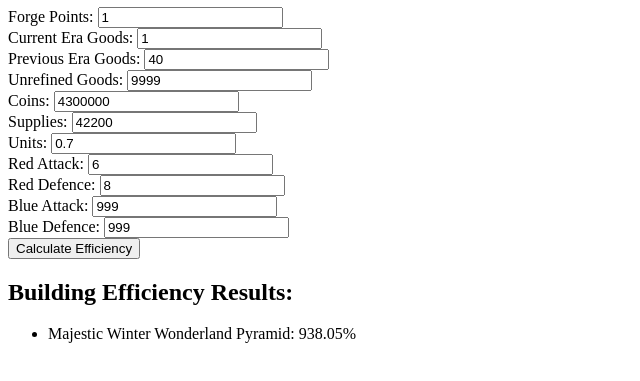
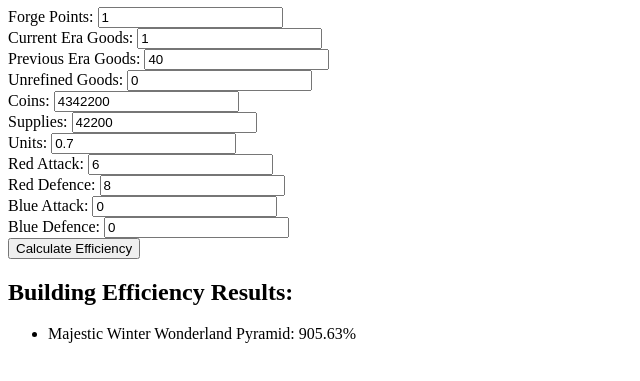
Before and after one commit to Squazz/FoeEffeciency, a plain HTML site: page index.html in a window 1280 px wide. Both pictures are taken after a click on the button "Calculate Efficiency". Shown: the part 229-610 px from the top of the page, 0-640 px from the left. Drawn offline with Linux system fonts and the light colour scheme.

Commit message:
Splitting

```diff
--- a/index.html
+++ b/index.html
@@ -36,12 +36,12 @@
     <br>
 
     <label for="unrefinedGoods">Unrefined Goods:</label>
-    <input type="number" id="unrefinedGoods" placeholder="Enter Goods" value="9999">
+    <input type="number" id="unrefinedGoods" placeholder="Enter Goods" value="0">
 
     <br>
 
     <label for="coins">Coins:</label>
-    <input type="number" id="coins" placeholder="Enter Coins" value="4300000">
+    <input type="number" id="coins" placeholder="Enter Coins" value="4342200">
 
     <br>
 
@@ -66,12 +66,12 @@
     <br>
 
     <label for="blueAttack">Blue Attack:</label>
-    <input type="number" id="blueAttack" placeholder="Enter Blue Attack" value="999">
+    <input type="number" id="blueAttack" placeholder="Enter Blue Attack" value="0">
 
     <br>
 
     <label for="blueDefence">Blue Defence:</label>
-    <input type="number" id="blueDefence" placeholder="Enter Blue Defence" value="999">
+    <input type="number" id="blueDefence" placeholder="Enter Blue Defence" value="0">
 
     <br>
 
@@ -80,98 +80,6 @@
     <h2>Building Efficiency Results:</h2>
     <ul id="efficiencyList"></ul>
 
-    <script>
-        const buildings = [
-            { name: 'Majestic Winter Wonderland Pyramid', width: 4, length: 4, needsRoad: false, productions: [
-                    {forgePoints: 19, currentGoods: 48, previousGoods: 0, unrefinedGoods: 0, coins: 0, supplies: 134800, units: 12, redAttack: 37, redDefence: 0, blueAttack: 44, blueDefence: 0, coinBoost: 0, supplyBoost: 0, chance: 1},
-                ]
-            },
-        ];
-
-        function calculateEfficiency() {
-            // Get user input values
-            const forgePointsInput = parseFloat(document.getElementById('forgePoints').value);
-            const currentGoodsInput = parseFloat(document.getElementById('currentGoods').value);
-            const previousGoodsInput = parseFloat(document.getElementById('previousGoods').value);
-            const unrefinedGoodsInput = parseFloat(document.getElementById('unrefinedGoods').value);
-            const coinsInput = parseFloat(document.getElementById('coins').value);
-            const suppliesInput = parseFloat(document.getElementById('supplies').value);
-            const unitsInput = parseFloat(document.getElementById('units').value);
-            const redAttackInput = parseFloat(document.getElementById('redAttack').value);
-            const redDefenceInput = parseFloat(document.getElementById('redDefence').value);
-            const blueAttackInput = parseFloat(document.getElementById('blueAttack').value);
-            const blueDefenceInput = parseFloat(document.getElementById('blueDefence').value);
-            const coinBoostInput = (parseFloat(document.getElementById('coinBoost').value) / 100) + 1; // + 1 for 100% base
-            const supplyBoostInput = (parseFloat(document.getElementById('supplyBoost').value) / 100) + 1; // + 1 for 100% base
-
-            // Calculate efficiency for each building
-            const efficiencyResults = buildings.map(building => {
-                let area = building.width * building.length;
-
-                // If the building needs a road, add half of the width to the area
-                if (building.needsRoad) {
-                    area += building.width / 2;
-                }
-
-                // Calculate the total daily production for each kind of production based on chances
-                const totalProduction = building.productions.reduce((acc, production) => {
-                    acc.forgePoints += production.forgePoints * production.chance;
-                    acc.currentGoods += production.currentGoods * production.chance;
-                    acc.previousGoods += production.previousGoods * production.chance;
-                    acc.unrefinedGoods += production.unrefinedGoods * production.chance;
-                    acc.coins += production.coins * production.chance * coinBoostInput * 2; // Times 2 for motivated boost
-                    acc.supplies += production.supplies * production.chance * supplyBoostInput * 2; // Times 2 for motivated boost
-                    acc.units += production.units * production.chance;
-                    acc.redAttack += production.redAttack * production.chance;
-                    acc.redDefence += production.redDefence * production.chance;
-                    acc.blueAttack += production.blueAttack * production.chance;
-                    acc.blueDefence += production.blueDefence * production.chance;
-                    acc.coinBoost += production.coinBoost * production.chance;
-                    acc.supplyBoost += production.supplyBoost * production.chance;
-                    return acc;
-                }, { forgePoints: 0, currentGoods: 0, previousGoods: 0, unrefinedGoods: 0, coins: 0, supplies: 0, units: 0, redAttack: 0, redDefence: 0, blueAttack: 0, blueDefence: 0, coinBoost: 0, supplyBoost: 0 });
-
-                // Calculate efficiency based on total daily production and building area
-                const efficiency = (
-                    totalProduction.forgePoints / forgePointsInput +
-                    totalProduction.currentGoods / currentGoodsInput +
-                    totalProduction.previousGoods / previousGoodsInput +
-                    totalProduction.unrefinedGoods / unrefinedGoodsInput +
-                    totalProduction.coins / coinsInput +
-                    totalProduction.supplies / suppliesInput +
-                    totalProduction.units / unitsInput +
-                    totalProduction.redAttack / redAttackInput +
-                    totalProduction.redDefence / redDefenceInput +
-                    totalProduction.blueAttack / blueAttackInput +
-                    totalProduction.blueDefence / blueDefenceInput
-                ) / area;
-
-                return { name: building.name, efficiency };
-            });
-
-            // Sort and display the list of buildings based on efficiency
-            displayEfficiencyList(efficiencyResults);
-        }
-
-        function displayEfficiencyList(efficiencyResults) {
-            // Sort the buildings by efficiency in descending order
-            const sortedBuildings = efficiencyResults.sort((a, b) => b.efficiency - a.efficiency);
-
-            // Display the sorted list
-            const efficiencyListElement = document.getElementById('efficiencyList');
-            efficiencyListElement.innerHTML = ''; // Clear previous results
-
-            sortedBuildings.forEach(building => {
-                const listItem = document.createElement('li');
-
-                // Convert efficiency to percentage with decimals
-                const efficiencyPercentage = (building.efficiency * 100).toFixed(2);
-
-                listItem.innerText = `${building.name}: ${efficiencyPercentage}%`;
-                efficiencyListElement.appendChild(listItem);
-            });
-        }
-
-    </script>
+    <script src="logic.js"></script>
 </body>
 </html>
--- /dev/null
+++ b/logic.js
@@ -0,0 +1,124 @@
+const buildings = [
+    { name: 'Majestic Winter Wonderland Pyramid', width: 4, length: 4, needsRoad: false, productions: [
+            {forgePoints: 19, currentGoods: 48, previousGoods: 0, unrefinedGoods: 0, coins: 0, supplies: 134800, units: 12, redAttack: 37, redDefence: 0, blueAttack: 44, blueDefence: 0, coinBoost: 0, supplyBoost: 0, chance: 1},
+        ]
+    },
+];
+
+function calculateEfficiency() {
+    // Get user input values
+    const forgePointsInput = parseFloat(document.getElementById('forgePoints').value);
+    const currentGoodsInput = parseFloat(document.getElementById('currentGoods').value);
+    const previousGoodsInput = parseFloat(document.getElementById('previousGoods').value);
+    const unrefinedGoodsInput = parseFloat(document.getElementById('unrefinedGoods').value);
+    const coinsInput = parseFloat(document.getElementById('coins').value);
+    const suppliesInput = parseFloat(document.getElementById('supplies').value);
+    const unitsInput = parseFloat(document.getElementById('units').value);
+    const redAttackInput = parseFloat(document.getElementById('redAttack').value);
+    const redDefenceInput = parseFloat(document.getElementById('redDefence').value);
+    const blueAttackInput = parseFloat(document.getElementById('blueAttack').value);
+    const blueDefenceInput = parseFloat(document.getElementById('blueDefence').value);
+    const coinBoostInput = (parseFloat(document.getElementById('coinBoost').value) / 100) + 1;
+    const supplyBoostInput = (parseFloat(document.getElementById('supplyBoost').value) / 100) + 1;
+
+    // Calculate efficiency for each building
+    const efficiencyResults = buildings.map(building => {
+        let area = building.width * building.length;
+
+        // If the building needs a road, add half of the width to the area
+        if (building.needsRoad) {
+            area += building.width / 2;
+        }
+
+        // Calculate the total daily production for each kind of production based on chances
+        const totalProduction = building.productions.reduce((acc, production) => {
+            if (production.forgePoints && forgePointsInput) {
+                acc.forgePoints += production.forgePoints * production.chance;
+            }
+
+            if (production.currentGoods && currentGoodsInput) {
+                acc.currentGoods += production.currentGoods * production.chance;
+            }
+
+            if (production.previousGoods && previousGoodsInput) {
+                acc.previousGoods += production.previousGoods * production.chance;
+            }
+
+            if (production.unrefinedGoods && unrefinedGoodsInput) {
+                acc.unrefinedGoods += production.unrefinedGoods * production.chance;
+            }
+
+            if (production.coins && coinsInput) {
+                acc.coins += production.coins * production.chance * coinBoostInput * 2;
+            }
+
+            if (production.supplies && suppliesInput) {
+                acc.supplies += production.supplies * production.chance * supplyBoostInput * 2;
+            }
+
+            if (production.units && unitsInput) {
+                acc.units += production.units * production.chance;
+            }
+
+            if (production.redAttack && redAttackInput) {
+                acc.redAttack += production.redAttack * production.chance;
+            }
+
+            if (production.redDefence && redDefenceInput) {
+                acc.redDefence += production.redDefence * production.chance;
+            }
+
+            if (production.blueAttack && blueAttackInput) {
+                acc.blueAttack += production.blueAttack * production.chance;
+            }
+
+            if (production.blueDefence && blueDefenceInput) {
+                acc.blueDefence += production.blueDefence * production.chance;
+            }
+
+            return acc;
+        }, { forgePoints: 0, currentGoods: 0, previousGoods: 0, unrefinedGoods: 0, coins: 0, supplies: 0, units: 0, redAttack: 0, redDefence: 0, blueAttack: 0, blueDefence: 0, coinBoost: 0, supplyBoost: 0 });
+
+
+
+        // Calculate efficiency based on total daily production and building area
+        const efficiency = (
+            totalProduction.forgePoints / Math.max(1, forgePointsInput) +
+            totalProduction.currentGoods / Math.max(1, currentGoodsInput) +
+            totalProduction.previousGoods / Math.max(1, previousGoodsInput) +
+            totalProduction.unrefinedGoods / Math.max(1, unrefinedGoodsInput) +
+            totalProduction.coins / Math.max(1, coinsInput) +
+            totalProduction.supplies / Math.max(1, suppliesInput) +
+            totalProduction.units / Math.max(1, unitsInput) +
+            totalProduction.redAttack / Math.max(1, redAttackInput) +
+            totalProduction.redDefence / Math.max(1, redDefenceInput) +
+            totalProduction.blueAttack / Math.max(1, blueAttackInput) +
+            totalProduction.blueDefence / Math.max(1, blueDefenceInput)
+        ) / area;
+
+
+        return { name: building.name, efficiency };
+    });
+
+    // Sort and display the list of buildings based on efficiency
+    displayEfficiencyList(efficiencyResults);
+}
+
+function displayEfficiencyList(efficiencyResults) {
+    // Sort the buildings by efficiency in descending order
+    const sortedBuildings = efficiencyResults.sort((a, b) => b.efficiency - a.efficiency);
+
+    // Display the sorted list
+    const efficiencyListElement = document.getElementById('efficiencyList');
+    efficiencyListElement.innerHTML = ''; // Clear previous results
+
+    sortedBuildings.forEach(building => {
+        const listItem = document.createElement('li');
+
+        // Convert efficiency to percentage with decimals
+        const efficiencyPercentage = (building.efficiency * 100).toFixed(2);
+
+        listItem.innerText = `${building.name}: ${efficiencyPercentage}%`;
+        efficiencyListElement.appendChild(listItem);
+    });
+}
```
